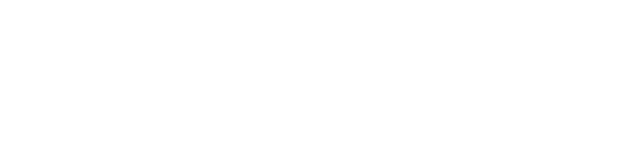
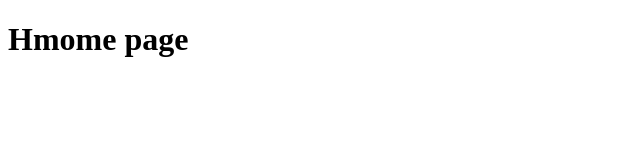
Before and after one commit to gordon1020/demo-0808, a plain HTML site: page index.html in a window 1280 px wide. Shown: the whole page, without its empty margins (0-640 px from the left). Drawn offline with Linux system fonts and the light colour scheme.

Commit message:
add h1 title

```diff
--- a/index.html
+++ b/index.html
@@ -6,6 +6,7 @@
     <title>Document</title>
 </head>
 <body>
+    <h1>Hmome page</h1>
 
 </body>
 </html>
```
